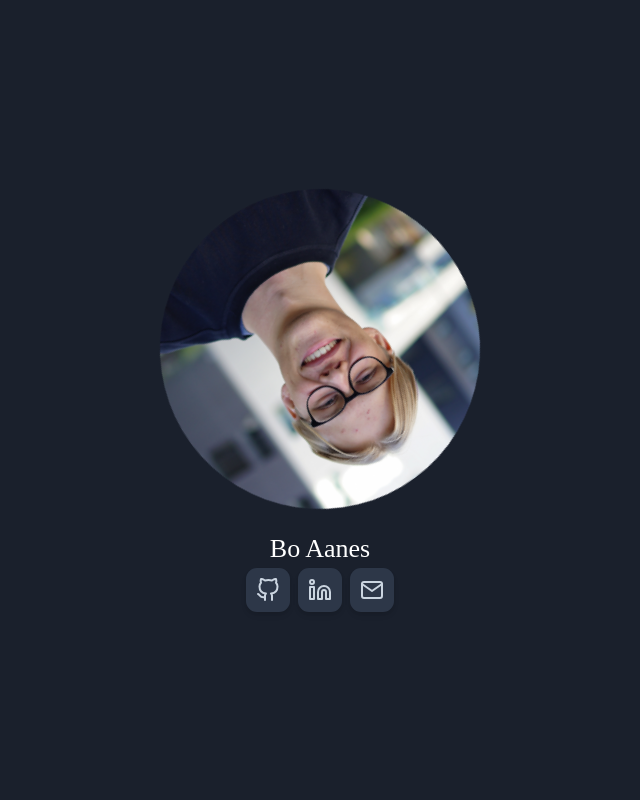
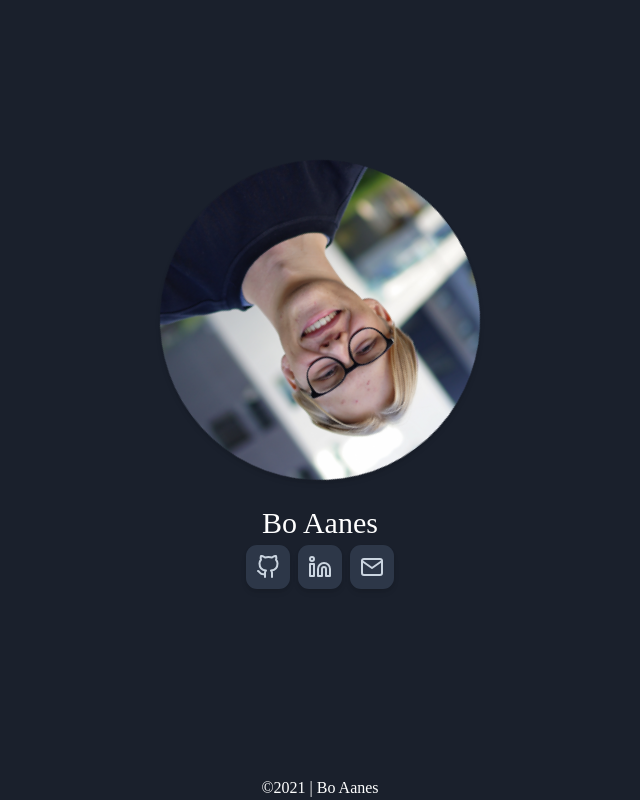
Before and after one commit to boaanes/aanes.dev, a React (Create React App) app: page / in a window 1280 px wide. Shown: the whole page, without its empty margins (320-960 px from the left). Built offline with nearby package versions, Linux system fonts and the light colour scheme; a web font is replaced by a local one.

Commit message:
global styles

```diff
--- a/src/App.tsx
+++ b/src/App.tsx
@@ -3,6 +3,7 @@ import bo from './bo.png';
 import { Box, Flex, Image, Text, keyframes, usePrefersReducedMotion, HStack } from '@chakra-ui/react';
 import { GitHub, Linkedin, Mail } from 'react-feather';
 import IconLink from './IconLink';
+import Footer from './Footer';
 
 const spin = keyframes`
     from {
@@ -19,31 +20,35 @@ const App = (): JSX.Element => {
 
     return (
         <>
-            <Box textAlign="center">
+            <Box pos="relative" minHeight="100vh">
                 <Flex
-                    bg="gray.800"
+                    pt="20vh"
                     color="white"
-                    minH="100vh"
                     flexDir="column"
                     alignItems="center"
                     justifyContent="center"
-                    fontSize="calc(10px + 2vmin)"
+                    textAlign="center"
                 >
+                    <Box borderRadius="100%" boxShadow="md">
                         <Image
                             src={bo}
                             animation={animation}
-                        height="40vmin"
+                            height={['60vmin', '50vmin', '40vmin']}
                             pointerEvents="none"
                             borderRadius="100%"
                             alt="me"
                         />
-                    <Text mt={5}>Bo Aanes</Text>
+                    </Box>
+                    <Text fontSize="3xl" mt={5}>
+                        Bo Aanes
+                    </Text>
                     <HStack color="gray.300">
                         <IconLink href="https://github.com/boaanes" icon={<GitHub />} />
                         <IconLink href="https://www.linkedin.com/in/bo-aanes-946566182/" icon={<Linkedin />} />
                         <IconLink href="mailto:boaanes@gmail.com" icon={<Mail />} />
                     </HStack>
                 </Flex>
+                <Footer />
             </Box>
         </>
     );
--- /dev/null
+++ b/src/Footer.tsx
@@ -0,0 +1,12 @@
+import { Box, Center, Text } from '@chakra-ui/react';
+import React from 'react';
+
+const Footer = (): JSX.Element => (
+    <Box color="white" w="100%" bottom={0} pos="absolute">
+        <Center>
+            <Text>©2021 | Bo Aanes</Text>
+        </Center>
+    </Box>
+);
+
+export default Footer;
--- a/src/theme.js
+++ b/src/theme.js
@@ -10,6 +10,14 @@ const theme = extendTheme({
         heading: 'Roboto',
         body: 'Nunito',
     },
+    styles: {
+        global: ({ colorMode }) => ({
+            body: {
+                color: 'white',
+                bg: 'gray.800',
+            },
+        }),
+    },
     config,
 });
 
```
Lines whose indentation alone changed are shown as unchanged.
